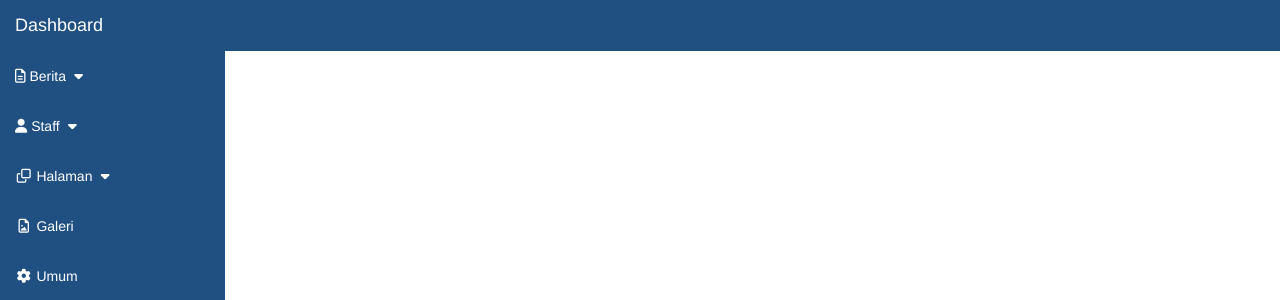
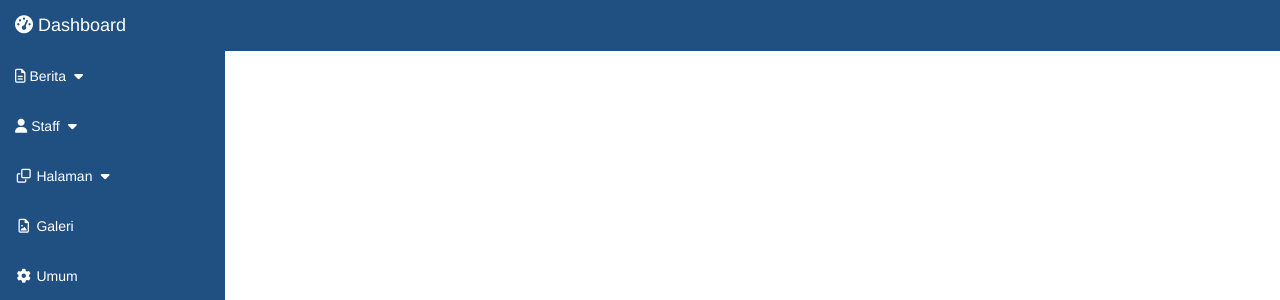
Before and after one commit to fikrikhaidir/informatika-web, a Django app: page /dashboard/ in a window 1280 px wide. Shown: the top 300 px of the page. Run offline with Django 3.2, Linux system fonts and the light colour scheme; some libraries are stand-ins or nearby versions.

Commit message:
adding logo

```diff
--- a/templates/dashboard/index.html
+++ b/templates/dashboard/index.html
@@ -35,7 +35,8 @@
                     <span class="icon-bar"></span>
                     <span class="icon-bar"></span>
                 </button>
-                <a class="navbar-brand" href="{% url 'home:dashboard' %}">Dashboard</a>
+                <a class="navbar-brand" href="{% url 'home:dashboard' %}"><i class="fa fa-tachometer" aria-hidden="true"></i>
+  Dashboard</a>
             </div>
             <!-- Top Menu Items -->
             <ul class="nav navbar-right top-nav">
```
